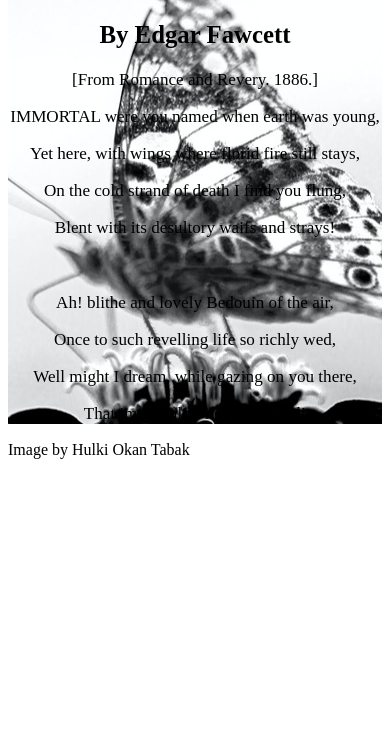
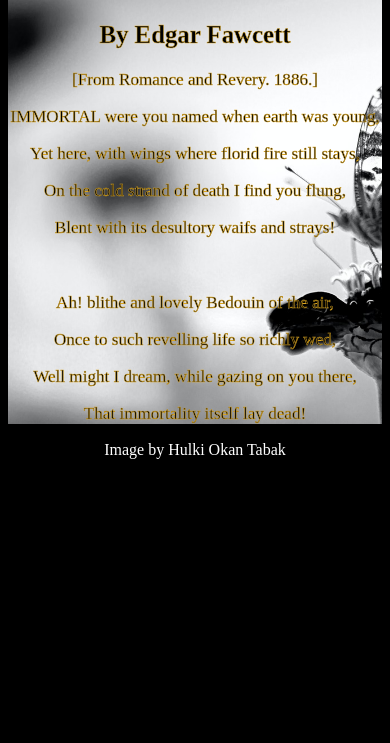
Before and after one commit to RVCC-IDMX/poem-page-ryan-rutishauser, a plain HTML site: page index.html in a window 390 px wide. Shown: the part 101-844 px from the top of the page. Drawn offline with Linux system fonts and the light colour scheme.

Commit message:
Add style responsive background and text

```diff
--- a/css/style.css
+++ b/css/style.css
@@ -9,6 +9,10 @@
   --step-3: clamp(1.73rem, calc(1.06rem + 3.33vw), 4.39rem);
   --step-4: clamp(2.07rem, calc(1.22rem + 4.27vw), 5.49rem);
   --step-5: clamp(2.49rem, calc(1.39rem + 5.47vw), 6.87rem);
+}
+
+body{
+  background-color: black;
 }
 
 h1{
@@ -27,9 +31,18 @@ p{
 
 /* poem */
 #poem {
-    background-image: url("../img/butterfly.jpg");
-    background-position-x: center;
-    background-position-y: center;
+    background-image: url("../img/butterfly2.jpg");
+    background-position: center center;
     font-size: small;
     text-align: center;
+    background-repeat: no-repeat;
+    background-size: cover;
+    color: black;
+    -webkit-text-stroke-width: 0.5px;
+    -webkit-text-stroke-color: goldenrod;
 }
+
+footer{
+  text-align: center;
+  color:white;
+}
```
Also changed, not shown: img/butterfly2.jpg (added).
